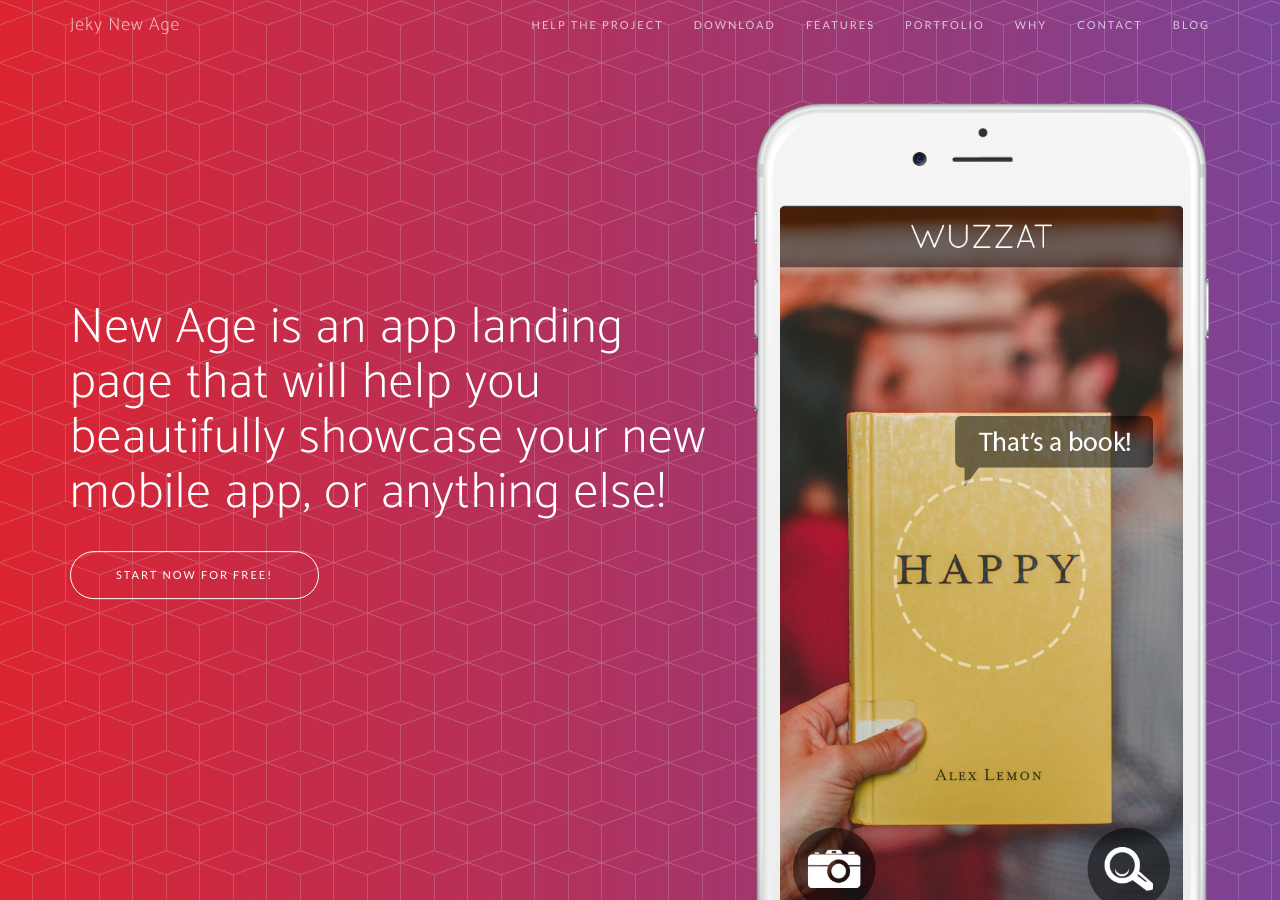
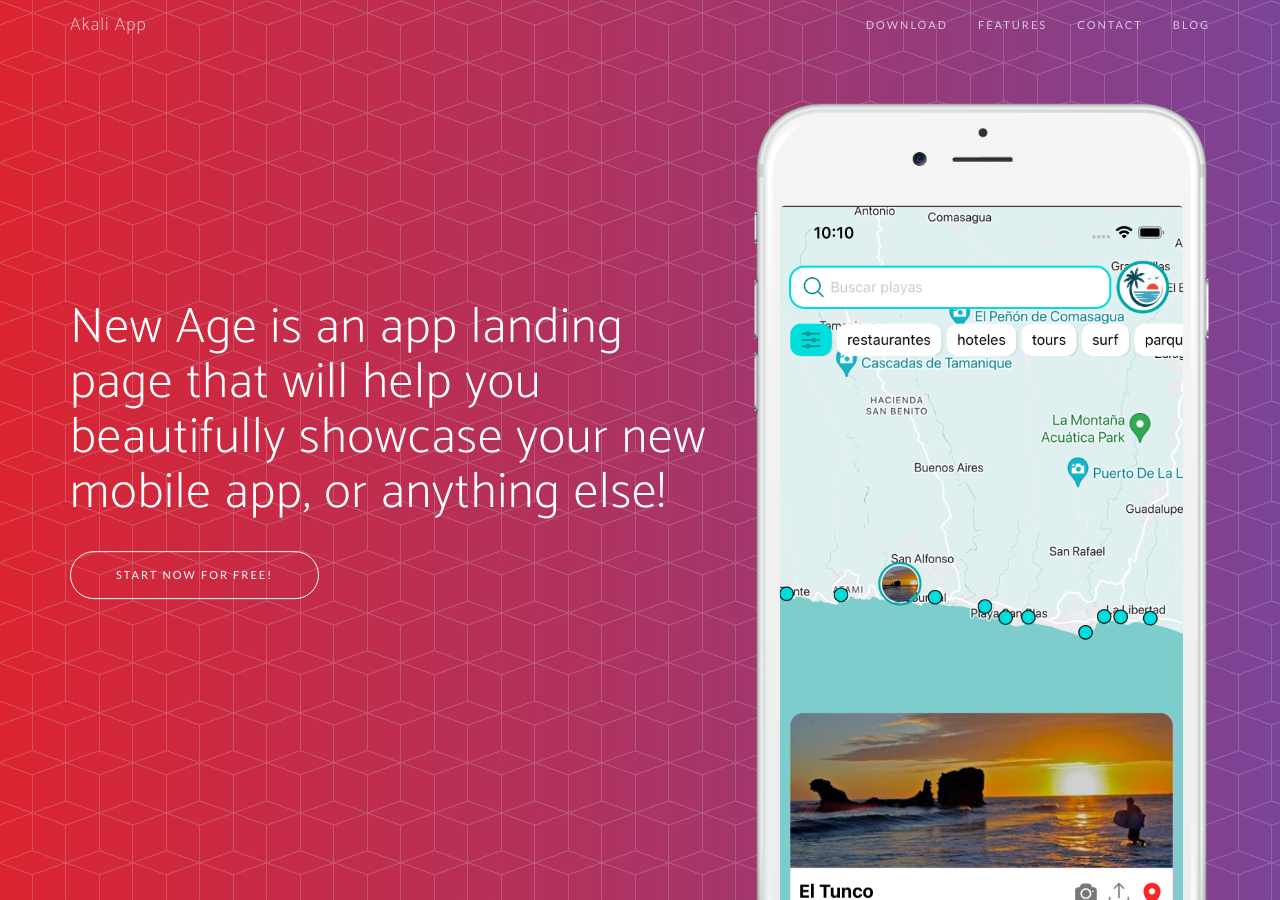
Before and after one commit to akali-app/akali-app.github.io, a Jekyll site: the page built from index.html, in a window 1280 px wide and 900 px high. Built offline with Jekyll 4.4.1, drawn with Linux system fonts in a browser that asks for light colours; nearby versions of some CDN libraries; some web fonts are replaced; the list of posts is cut into pages by our own code.

Commit message:
Updating navigation and demo screen

```diff
--- a/_includes/nav.html
+++ b/_includes/nav.html
@@ -3,29 +3,32 @@
         <!-- Brand and toggle get grouped for better mobile display -->
         <div class="navbar-header">
             <button type="button" class="navbar-toggle collapsed" data-toggle="collapse" data-target="#bs-example-navbar-collapse-1">
-                <span class="sr-only">Toggle navigation</span> Menu <i class="fa fa-bars"></i>
+                <!-- <span class="sr-only">Toggle navigation</span>  -->
+                Menu <i class="fa fa-bars"></i>
             </button>
-            <a class="navbar-brand page-scroll" href="#page-top">Jeky New Age</a>
+            <a class="navbar-brand page-scroll" href="#page-top">
+                {{site.title}}
+            </a>
         </div>
 
         <!-- Collect the nav links, forms, and other content for toggling -->
         <div class="collapse navbar-collapse" id="bs-example-navbar-collapse-1">
             <ul class="nav navbar-nav navbar-right">
-              <li>
-                  <a class="page-scroll" href="/funds">Help the project</a>
-              </li>
+                <!-- <li>
+                    <a class="page-scroll" href="/funds">Help the project</a>
+                </li> -->
                 <li>
                     <a class="page-scroll" href="#download">Download</a>
                 </li>
                 <li>
                     <a class="page-scroll" href="#features">Features</a>
                 </li>
-                <li>
+                <!-- <li>
                     <a class="page-scroll" href="#portfolio">Portfolio</a>
-                </li>
-                <li>
-                    <a class="page-scroll" href="#why">Why</a>
-                </li>
+                </li> -->
+                <!-- <li>
+                    <a class="page-scroll" href="#why">About</a>
+                </li> -->
                 <li>
                     <a class="page-scroll" href="#contact">Contact</a>
                 </li>
```
Also changed, not shown: _includes/head.html (+8 -2 lines), img/demo-screen-1.jpg, img/demo-screen-3.jpg (added), img/demo-screen-4.jpg (added).
